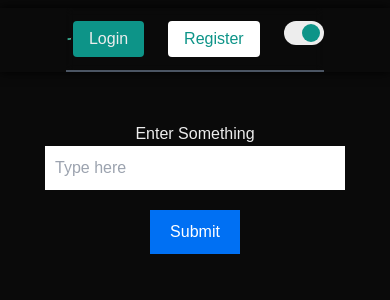
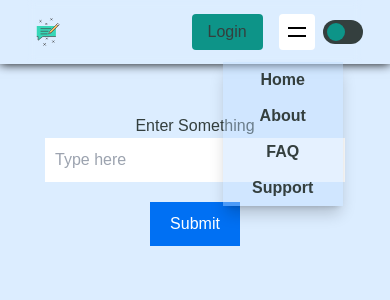
Before and after one commit to Collaborative-Open-Source-Projects/scrt-pwd-link, a Next.js app: page / in a window 390 px wide. Both pictures are taken after a click on the element 303 px from the left and 33 px from the top of the page. Shown: the top 300 px of the page. Built offline with nearby package versions, Linux system fonts and the light colour scheme.

Commit message:
adding drop down menu button for mobile view

```diff
--- /dev/null
+++ b/app/components/DropDownMenu.jsx
@@ -0,0 +1,19 @@
+"use client";
+import { DropDownNav } from "./DropDownNav";
+export const DropDownMenu = () => {
+  return (
+    <>
+      <div
+        id="mobile-menu"
+        onClick={() => {
+          const dropDownMenu = document.getElementById("dropDownNav");
+
+          dropDownMenu.classList.toggle("hidden");
+        }}
+        className="mobile-menu md:hidden rounded relative hover:bg-white/80 cursor-pointer"
+      >
+        <DropDownNav />
+      </div>
+    </>
+  );
+};
--- /dev/null
+++ b/app/components/DropDownNav.jsx
@@ -0,0 +1,46 @@
+import { useEffect } from "react";
+
+export const DropDownNav = () => {
+  useEffect(() => {
+    const handleMouseDown = (e) => {
+      if (
+        e.target.closest("#dropDownNav") ||
+        e.srcElement.id === "mobile-menu"
+      ) {
+        return;
+      }
+      // Example: Check if the click happened outside a specific element
+      if (!e.target.closest("#dropDownNav")) {
+        document.getElementById("dropDownNav").classList.add("hidden");
+
+        // You can add logic to hide the dropdown here
+      }
+    };
+    document.addEventListener("mousedown", handleMouseDown);
+    return () => {
+      document.removeEventListener("mousedown", handleMouseDown);
+    };
+  }, []);
+  return (
+    <ul
+      id="dropDownNav"
+      style={{ listStyle: "none" }}
+      className="max-w-[120px] w-[120px] bg-blue-200/40 border-solid hidden backdrop-blur-lg border-white border-opacity-30 absolute p-[0] top-[48px] left-[-56px] shadow-lg shadow-black/20"
+    >
+      <li className="h-[36px] text-center hover:bg-blue-500 leading-[36px]">
+        <a className="no-underline  font-bold" href="/home">
+          Home
+        </a>
+      </li>
+      <li className="h-[36px] text-center hover:bg-blue-500 leading-[36px]">
+        <a className="no-underline font-bold">About</a>
+      </li>
+      <li className="h-[36px] text-center hover:bg-blue-500 leading-[36px]">
+        <a className="no-underline  font-bold">FAQ</a>
+      </li>
+      <li className="h-[36px] text-center hover:bg-blue-500 leading-[36px]">
+        <a className="no-underline font-bold">Support</a>
+      </li>
+    </ul>
+  );
+};
--- a/app/components/NavBar.jsx
+++ b/app/components/NavBar.jsx
@@ -1,10 +1,11 @@
 import Link from "next/link";
+import { DropDownMenu } from "./DropDownMenu";
 import ToggleThemeSwitch from "./toggleSwitches/ToggleThemeSwitch.jsx";
 
 export const NavBar = () => {
   return (
     <div className="sticky top-0" id="nav-container">
-      <nav className="w-[66%] h-[64px] my-2 mx-auto backdrop-blur-sm border-b-[2px] border-solid border-gray-600  flex  items-center">
+      <nav className="w-[86%] md:w-[66%] h-[64px] mb-2 mx-auto backdrop-blur-sm    flex  items-center">
         <Link href={"/"}>
           <img
             src="/images/company-logo.svg"
@@ -19,29 +20,34 @@ export const NavBar = () => {
           style={{ listStyleType: "none" }}
           className="w-[50%] flex mx-[2%]  space-x-6 items-center"
         >
-          <a href="/dashboard">
+          <Link href="/dashboard">
             <li className="block text-gray-400 hover:text-[#ffffff]">Home</li>
-          </a>
-          <a href="/about">
+          </Link>
+          <Link href="/about">
             <li className="block text-gray-400 hover:text-[#ffffff]">About</li>
-          </a>
-          <a href="/about">
+          </Link>
+          <Link href="/faq">
             <li className="block text-gray-400 hover:text-[#ffffff]">FAQ</li>
-          </a>
-          <a href="/about">
+          </Link>
+          <Link href="/support">
             <li className="block text-gray-400 hover:text-[#ffffff]">
               Support
             </li>
-          </a>
+          </Link>
         </ul>
-        <div className="w-auto ml-auto flex space-x-6">
-          <button className="box-border px-4 h-[36px] rounded hover:bg-teal-700 bg-teal-600">
-            Login
-          </button>
-          <button className=" h-[36px] px-4 rounded bg-white hover:bg-white/90 text-teal-600">
-            Register
-          </button>
-			<ToggleThemeSwitch />
+        <div className="w-auto ml-auto flex items-center md:space-x-6 space-x-2">
+          <Link href={"/authentication"}>
+            <button className="box-border px-4 h-[36px]  rounded hover:bg-teal-700 bg-teal-600">
+              Login
+            </button>
+          </Link>
+          <Link href={"/authentication"}>
+            <button className=" h-[36px] px-4 rounded hidden md:block bg-white hover:bg-white/90 text-teal-600">
+              Register
+            </button>
+          </Link>
+          <DropDownMenu />
+          <ToggleThemeSwitch />
         </div>
       </nav>
     </div>
--- a/app/globals.css
+++ b/app/globals.css
@@ -25,7 +25,7 @@ body {
     text-wrap: balance;
   }
 }
-@media (max-width: 640px) {
+@media (max-width: 768px) {
   #nav-desktop-view {
     display: none;
   }
@@ -33,3 +33,23 @@ body {
 #nav-container {
   box-shadow: 0px 0px 10px black;
 }
+
+.mobile-menu {
+  height: 36px;
+  width: 36px;
+  margin: 0px;
+  background-color: white;
+  position: relative;
+}
+
+.mobile-menu::after {
+  content: "";
+  width: 18px;
+  height: 10px;
+  position: absolute;
+  border: black solid;
+  border-width: 2px 0px 2px 0px;
+  top: 50%;
+  left: 50%;
+  translate: -9px -5px;
+}
```
